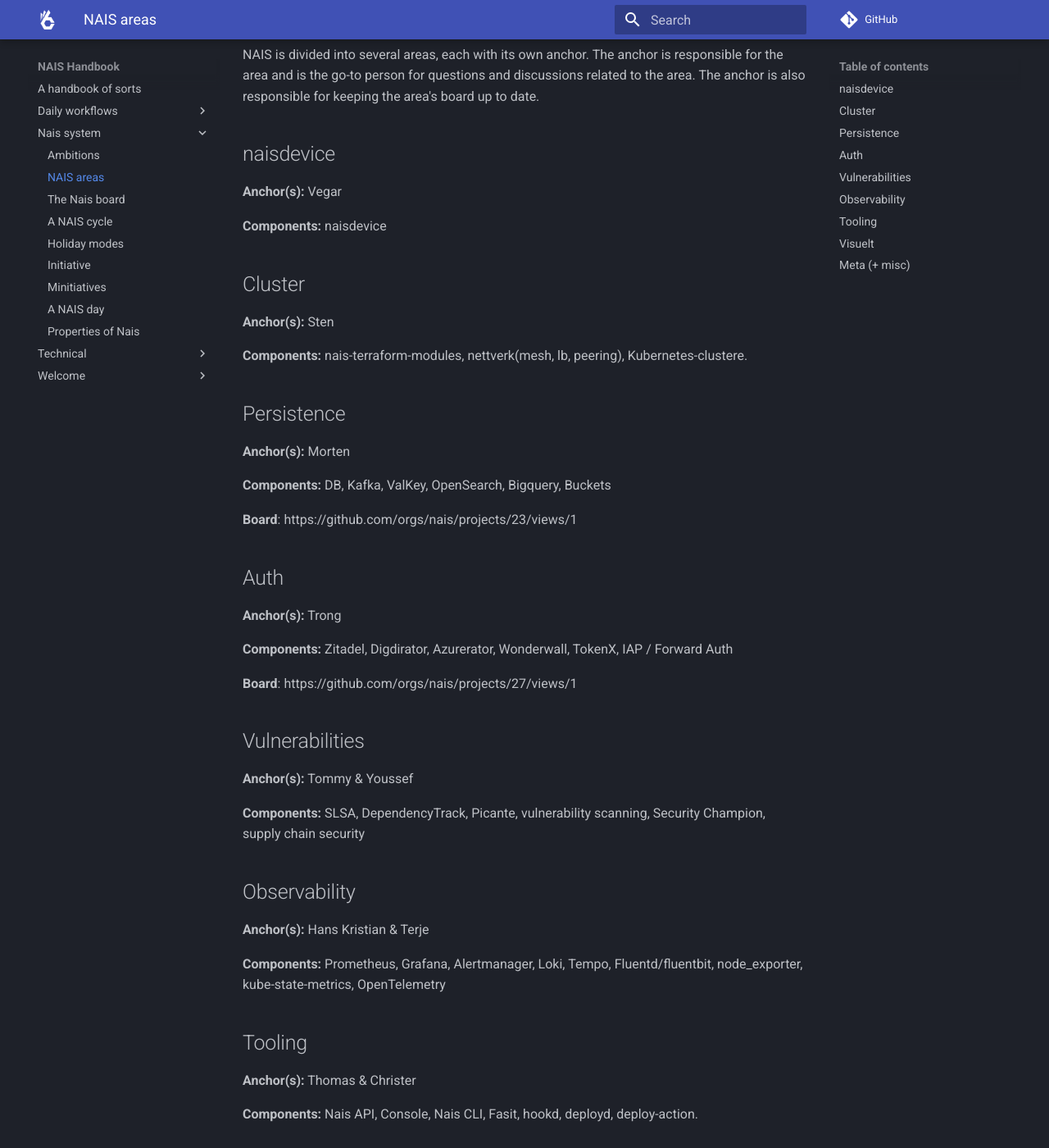
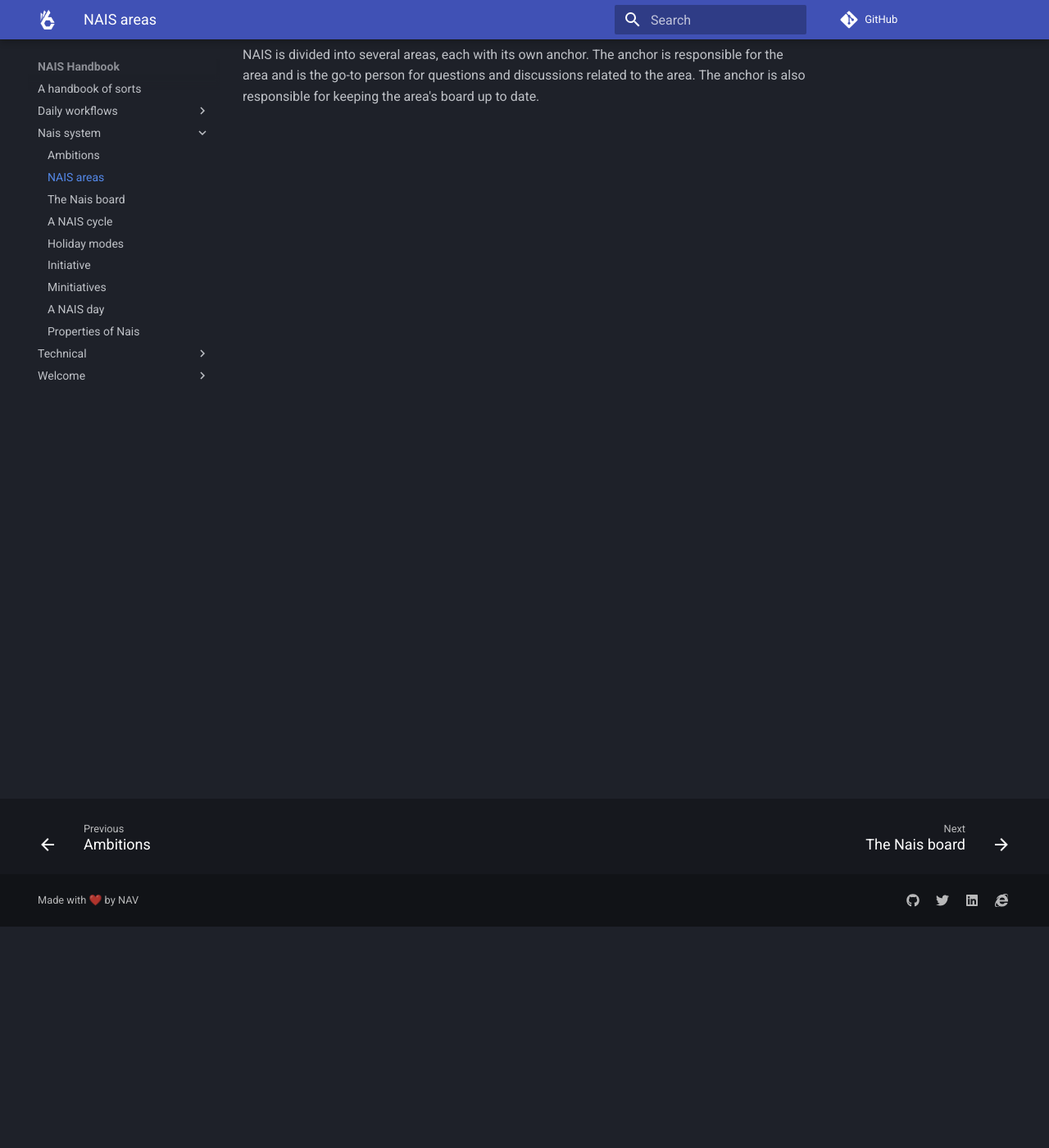
Before and after one commit to nais/handbook, an MkDocs documentation site: the page built from docs/nais-system/areas.md, in a window 1280 px wide and 1400 px high, scrolled down 270 px. Shown: the whole window at 82% size. Built offline with MkDocs 1.6.1 and Material for MkDocs 9.7.7, drawn with Linux system fonts in a browser that asks for light colours; comment, search, counter and statistics services are not loaded; some of the changed text lies outside the part shown.

Commit message:
keep area description, remove areas and anchors

```diff
--- a/docs/nais-system/areas.md
+++ b/docs/nais-system/areas.md
@@ -4,69 +4,3 @@
 Each area has one or two _anchors_. The anchors responsibility is to ensure that the area is well taken care of. They have oversight over the area, and are the go-to person for questions and discussions related to the area. E.g. if an [initiative](initiatives.md) is proposed that affects the area, the anchor should be involved in the discussion.
 
 NAIS is divided into several areas, each with its own anchor. The anchor is responsible for the area and is the go-to person for questions and discussions related to the area. The anchor is also responsible for keeping the area's board up to date.
-
-## naisdevice
-
-**Anchor(s):** Vegar
-
-**Components:** naisdevice
-
-## Cluster
-
-**Anchor(s):** Sten
-
-**Components:** nais-terraform-modules, nettverk(mesh, lb, peering), Kubernetes-clustere.
-
-## Persistence
-
-**Anchor(s):** Morten
-
-**Components:** DB, Kafka, ValKey, OpenSearch, Bigquery, Buckets
-
-**Board**: https://github.com/orgs/nais/projects/23/views/1
-
-## Auth
-
-**Anchor(s):** Trong
-
-**Components:** Zitadel, Digdirator, Azurerator, Wonderwall, TokenX, IAP / Forward Auth
-
-**Board**: https://github.com/orgs/nais/projects/27/views/1
-
-## Vulnerabilities
-
-**Anchor(s):** Tommy & Youssef
-
-**Components:** SLSA, DependencyTrack, Picante, vulnerability scanning, Security Champion, supply chain security
-
-## Observability
-
-**Anchor(s):** Hans Kristian & Terje
-
-**Components:** Prometheus, Grafana, Alertmanager, Loki, Tempo, Fluentd/fluentbit, node_exporter, kube-state-metrics, OpenTelemetry
-
-## Tooling
-
-**Anchor(s):** Thomas & Christer
-
-**Components:** Nais API, Console, Nais CLI, Fasit, hookd, deployd, deploy-action.
-
-## Visuelt
-
-**Anchor(s):** Roger
-
-**Components:** Nais Console, nais.io (visuelt), doc (visuelt), ds-svelte, Fasit frontend, naisdevice connection successful
-
-## Meta (+ misc)
-
-**Anchor(s):** Frode, Johnny
-
-**Components:** doc, nais.io, handbook, naiserator, liberator, CLI, actions (deploy, docker-build-push, cdn, "spa-deploy")
-
----
-
-**Misc:**
-
-- KrakenD: Tommy & Sindre
-- Unleash: Hans Kristian
-- Vault: Trong (https://github.com/orgs/nais/projects/26/views/1)
```
